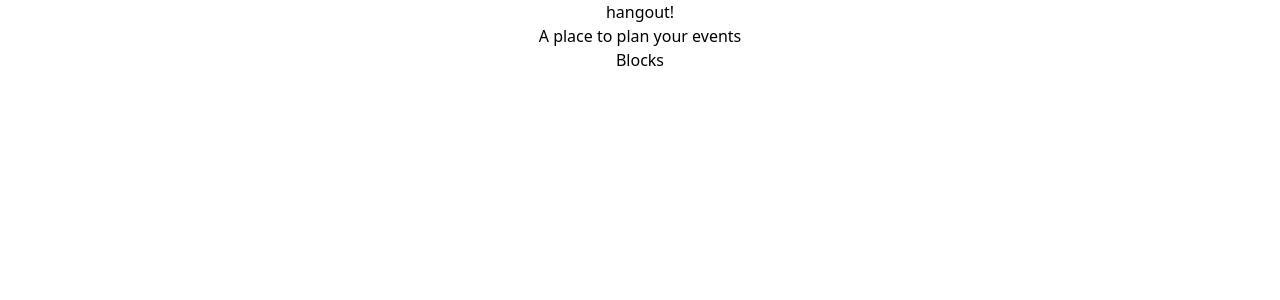
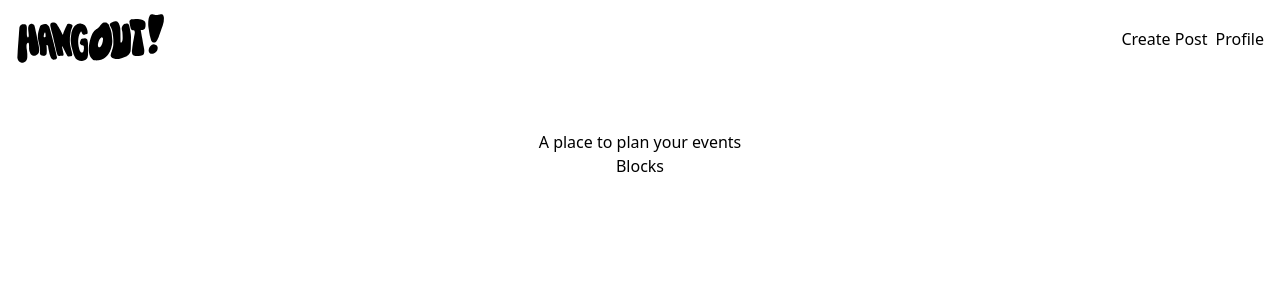
Before and after one commit to enternal-L/hang-out, a Next.js app: page /Home in a window 1280 px wide. Shown: the top 300 px of the page. Built offline with nearby package versions, Linux system fonts and the light colour scheme.

Commit message:
crazy progress

```diff
--- a/components/Nav.jsx
+++ b/components/Nav.jsx
@@ -1,10 +1,23 @@
 "use client"
 import { useState, useEffect } from 'react';
 import Link from 'next/link';
+import Image from "next/image";
 
 const Nav = () => {
   return (
-    <Link href="/" className=''>hangout!</Link>
+    <nav className='flex-between w-full mb-16 pt-3 px-4'>
+      <Link href="/" className='flex flex-center'>
+        <Image src = "/logo.svg"
+                  width = {150}
+                  height = {150}
+                  className="object-contain"/>
+      </Link>
+
+      <div className='flex gap-2'>
+        <Link href="/" className=''>Create Post</Link>
+        <Link href="/" className=''>Profile</Link>
+      </div>
+    </nav>
   )
 }
 
--- a/components/SignIn.jsx
+++ b/components/SignIn.jsx
@@ -2,8 +2,8 @@ import Link from "next/link";
 
 const SignIn = () => {
   return (
-    <nav className="flex-between w-full mb-16 pt-3">
-      <Link href = '/Home' className="black_btn">
+    <nav className="flex-col w-full mb-16 py-56 px-96">
+      <Link href = '/Home' className="black_btn ">
           SignIn
       </Link>
       <Link href = '/' className="black_btn">
```
Also changed, not shown: components/Form.jsx (added), public/logo.svg (added).
